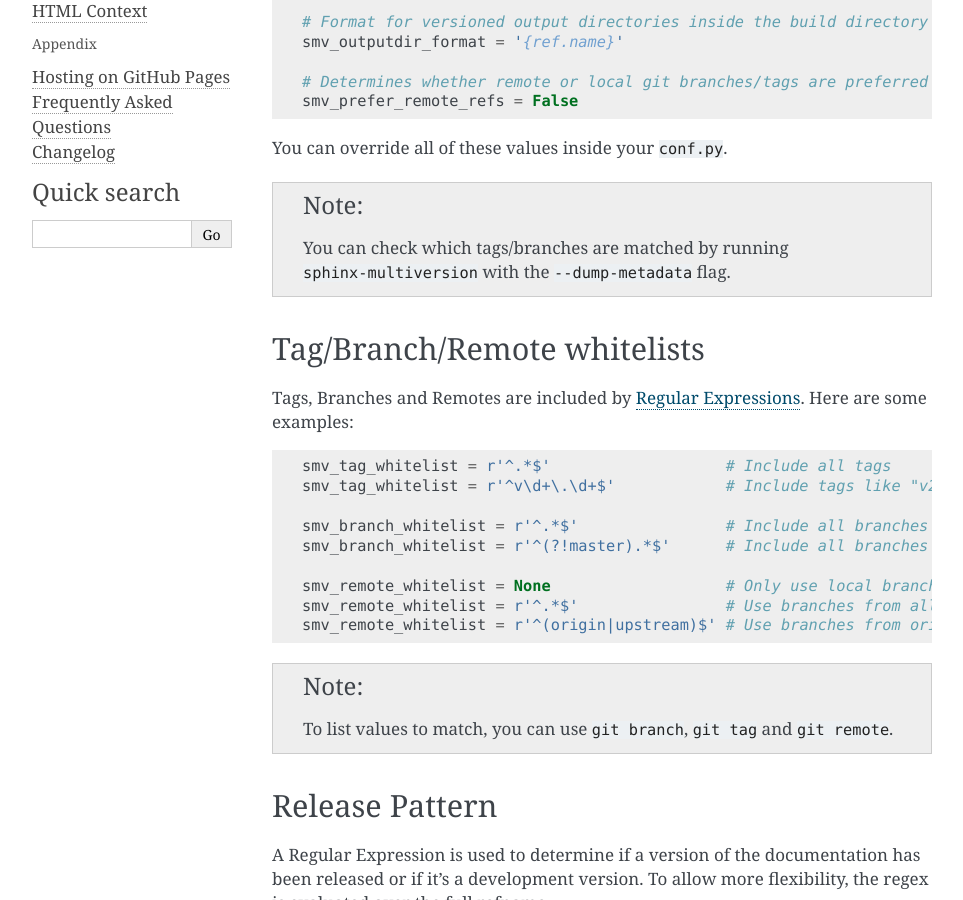
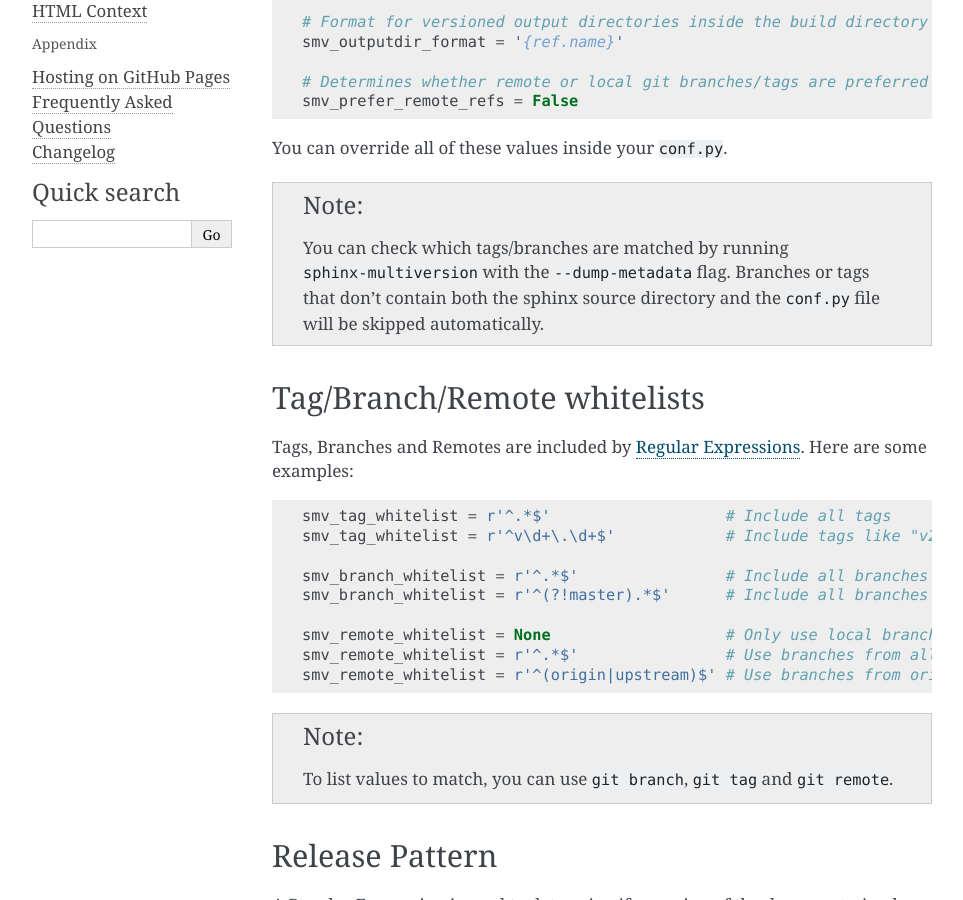
Before and after one commit to sphinx-contrib/multiversion, a Sphinx documentation site: the page built from docs/configuration.rst, in a window 1280 px wide and 900 px high, scrolled down 469 px. Shown: the whole window, without its empty margins (148-1111 px from the left). Built offline with Sphinx 7.4.7, drawn with Linux system fonts in a browser that asks for light colours.

Commit message:
docs/configuration: Document automatic branch/tag skipping in note

```diff
--- a/docs/configuration.rst
+++ b/docs/configuration.rst
@@ -33,8 +33,7 @@ You can override all of these values inside your :file:`conf.py`.
 
 .. note::
 
-    You can check which tags/branches are matched by running ``sphinx-multiversion`` with the ``--dump-metadata`` flag.
-
+    You can check which tags/branches are matched by running ``sphinx-multiversion`` with the ``--dump-metadata`` flag. Branches or tags that don't contain both the sphinx source directory and the :file:`conf.py` file will be skipped automatically.
 
 Tag/Branch/Remote whitelists
 ============================
```
